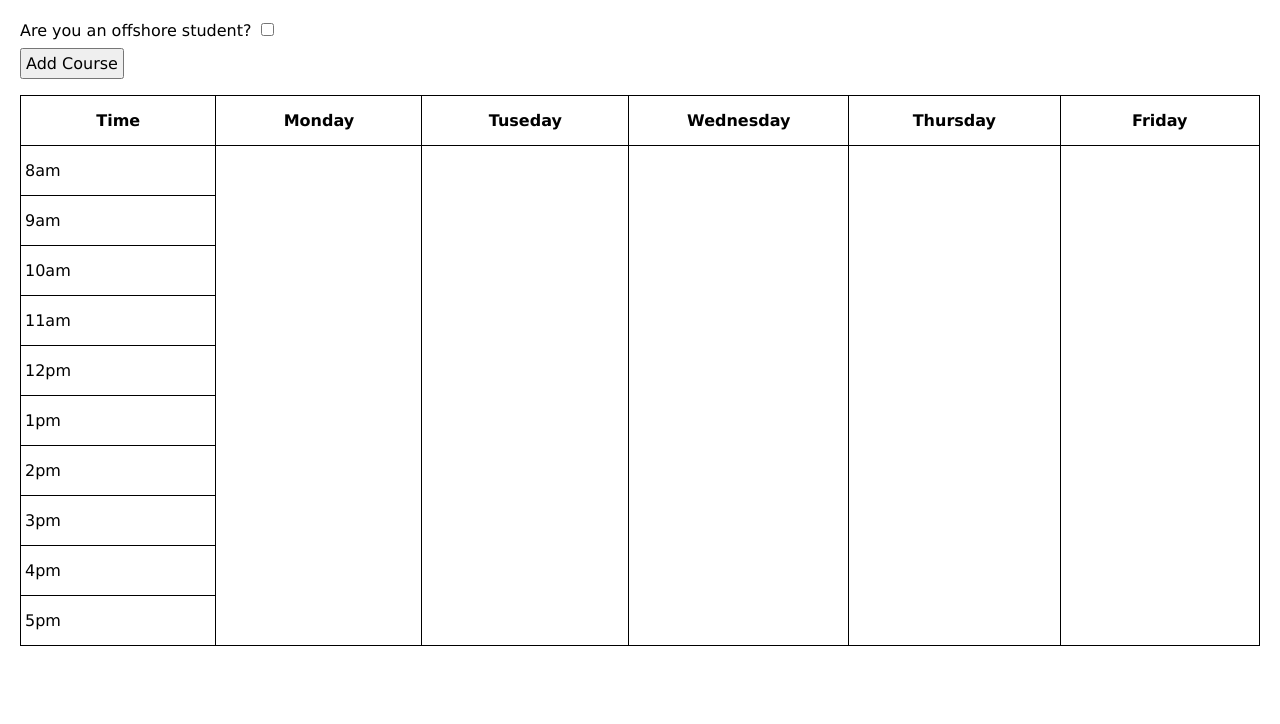
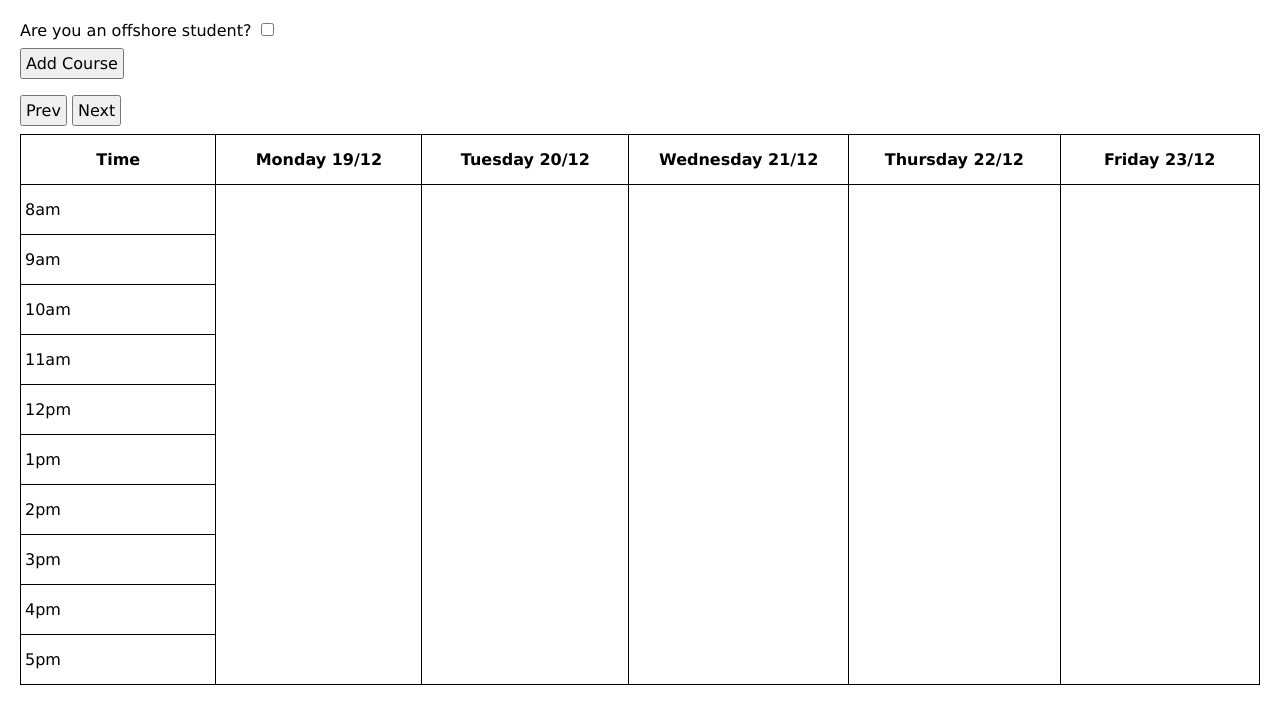
Before and after one commit to Sacander/Adelaide-Uni-Timetable-Planner, a plain HTML site: page index.html in a window 1280 px wide. Drawn offline with Linux system fonts and the light colour scheme.

Commit message:
added dates

```diff
--- a/app.js
+++ b/app.js
@@ -1,11 +1,48 @@
-const days = ["Monday", "Tuesday", "Wednesday", "Thursday", "Friday"];
+const days = ["Sunday", "Monday", "Tuesday", "Wednesday", "Thursday", "Friday", "Saturday"];
 const months = ["Jan", "Feb", "Mar", "Apr", "May", "Jun" ,"Jul", "Aug", "Sep", "Oct", "Nov", "Dec"];
+
+// code to perform upon loading page
+function onLoad() {
+    addDate();
+}
+
+// adds date to timetable
+function addDate(date) {
+    if (!date) {
+        date = new Date;
+    }
+    while (date.getDay() != 5) {
+        date.setDate(date.getDate() + 1);
+    }
+    while (date.getDay() != 0) {
+        const today = String(date.getDate()) + "/" + String(date.getMonth() + 1);
+        const day = days[date.getDay()];
+        const dayTitle = document.getElementById("title" + day);
+        dayTitle.innerHTML = day + " " + today;
+        dayTitle.attributes.date = date;
+        date.setDate(date.getDate() - 1);
+    }
+}
 
 // button adds new course
 function addCourse() {
     const courseTemplate = document.getElementById("courseTemplate");
     const clone = courseTemplate.content.cloneNode(true);
     document.getElementById("courses").appendChild(clone);
+}
+
+// changes active week
+function prevWeek() {
+    const titleMonday = document.getElementById("titleMonday");
+    const date = titleMonday.attributes.date;
+    date.setDate(date.getDate() - 7);
+    addDate(date);
+}
+function nextWeek() {
+    const titleMonday = document.getElementById("titleMonday");
+    const date = titleMonday.attributes.date;
+    date.setDate(date.getDate() + 7);
+    addDate(date);
 }
 
 // inputs the strings split at location and returns list of sections of data
--- a/index.html
+++ b/index.html
@@ -7,7 +7,7 @@
     <link rel="stylesheet" href="default.css">
 </head>
 
-<body>
+<body onload="onLoad()">
 
     <!-- checkbox to remove online only classes -->
     <div>
@@ -37,16 +37,22 @@
         </div>
     </template>
 
+    <!-- add week buttons -->
+    <div>
+        <input type="button" value="Prev" onclick="prevWeek()">
+        <input type="button" value="Next" onclick="nextWeek()">
+    </div>
+
     <!-- timetable viewer -->
     <div>
-        <table>
+        <table onload="addDate()">
             <tr>
                 <th>Time</th>
-                <th>Monday</th>
-                <th>Tuseday</th>
-                <th>Wednesday</th>
-                <th>Thursday</th>
-                <th>Friday</th>
+                <th id="titleMonday">Monday</th>
+                <th id="titleTuesday">Tuseday</th>
+                <th id="titleWednesday">Wednesday</th>
+                <th id="titleThursday">Thursday</th>
+                <th id="titleFriday">Friday</th>
             </tr>
             <tr>
                 <td>8am</td>
```
